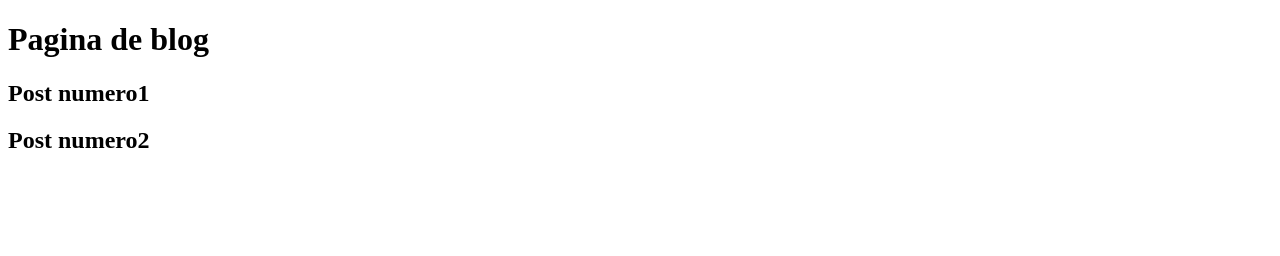
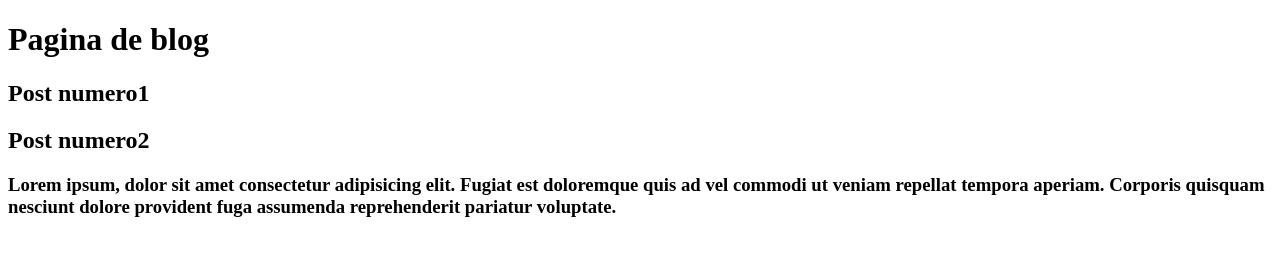
Before and after one commit to NicolasLimaPara/aulagithub, a plain HTML site: page blog.html in a window 1280 px wide. Drawn offline with Linux system fonts and the light colour scheme.

Commit message:
Updated blog

```diff
--- a/blog.html
+++ b/blog.html
@@ -10,6 +10,8 @@
     <h1>Pagina de blog</h1>
     <h2>Post numero1</h2>
     <h2>Post numero2</h2>
+    <h3>Lorem ipsum, dolor sit amet consectetur adipisicing elit. Fugiat est doloremque quis ad vel commodi ut veniam repellat tempora aperiam. Corporis quisquam nesciunt dolore provident fuga assumenda reprehenderit pariatur voluptate.
+    </h3>
 
 
 </body>
```
